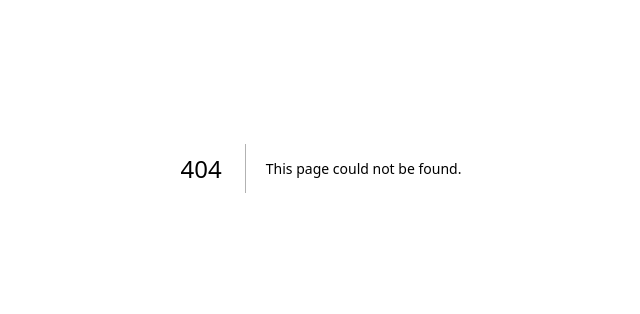
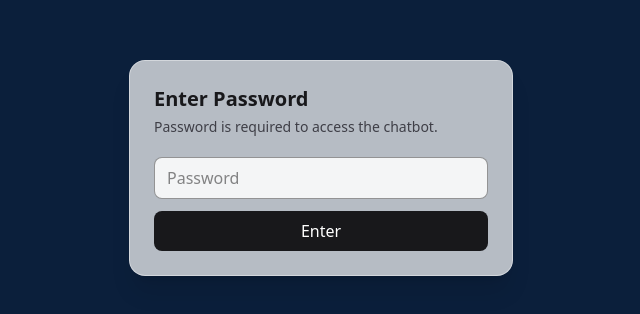
Before and after one commit to arthurily/tejk.chat, a Next.js app: page /login in a window 1280 px wide. Before the commit this address had no page. Shown: the part 232-546 px from the top of the page, without its empty margins (319-959 px from the left). Built offline with nearby package versions, Linux system fonts and the light colour scheme.

Commit message:
password

```diff
--- /dev/null
+++ b/app/api/auth/login/route.ts
@@ -0,0 +1,33 @@
+import { NextResponse } from "next/server";
+import {
+  ACCESS_COOKIE_NAME,
+  ACCESS_COOKIE_VALUE,
+  CHAT_PASSWORD,
+} from "@/lib/auth";
+
+export async function POST(request: Request) {
+  try {
+    const body = (await request.json()) as { password?: string };
+    const password = body?.password?.trim() ?? "";
+
+    if (password !== CHAT_PASSWORD) {
+      return NextResponse.json({ error: "Invalid password." }, { status: 401 });
+    }
+
+    const response = NextResponse.json({ ok: true });
+    response.cookies.set(ACCESS_COOKIE_NAME, ACCESS_COOKIE_VALUE, {
+      httpOnly: true,
+      sameSite: "lax",
+      secure: process.env.NODE_ENV === "production",
+      maxAge: 60 * 60 * 24 * 30,
+      path: "/",
+    });
+
+    return response;
+  } catch {
+    return NextResponse.json(
+      { error: "Could not process login request." },
+      { status: 400 }
+    );
+  }
+}
--- /dev/null
+++ b/app/login/page.tsx
@@ -0,0 +1,68 @@
+"use client";
+
+import { FormEvent, useState } from "react";
+import { useRouter } from "next/navigation";
+
+export default function LoginPage() {
+  const [password, setPassword] = useState("");
+  const [error, setError] = useState("");
+  const [isLoading, setIsLoading] = useState(false);
+  const router = useRouter();
+
+  const onSubmit = async (event: FormEvent) => {
+    event.preventDefault();
+    setError("");
+    setIsLoading(true);
+
+    try {
+      const response = await fetch("/api/auth/login", {
+        method: "POST",
+        headers: { "Content-Type": "application/json" },
+        body: JSON.stringify({ password }),
+      });
+
+      if (!response.ok) {
+        const data = (await response.json()) as { error?: string };
+        setError(data.error ?? "Wrong password.");
+        return;
+      }
+
+      router.push("/");
+      router.refresh();
+    } catch {
+      setError("Something went wrong. Try again.");
+    } finally {
+      setIsLoading(false);
+    }
+  };
+
+  return (
+    <main className="flex min-h-screen items-center justify-center px-4">
+      <section className="w-full max-w-sm rounded-2xl border border-white/40 bg-white/70 p-6 shadow-xl backdrop-blur-md">
+        <h1 className="text-xl font-semibold text-zinc-900">Enter Password</h1>
+        <p className="mt-1 text-sm text-zinc-700">
+          Password is required to access the chatbot.
+        </p>
+
+        <form onSubmit={onSubmit} className="mt-5 space-y-3">
+          <input
+            type="password"
+            value={password}
+            onChange={(event) => setPassword(event.target.value)}
+            placeholder="Password"
+            className="w-full rounded-lg border border-black/20 bg-white/85 px-3 py-2 outline-none focus:border-black/40"
+            autoFocus
+          />
+          {error ? <p className="text-sm text-red-600">{error}</p> : null}
+          <button
+            type="submit"
+            disabled={isLoading}
+            className="w-full rounded-lg bg-zinc-900 px-3 py-2 font-medium text-white disabled:opacity-60"
+          >
+            {isLoading ? "Checking..." : "Enter"}
+          </button>
+        </form>
+      </section>
+    </main>
+  );
+}
--- /dev/null
+++ b/lib/auth.ts
@@ -0,0 +1,3 @@
+export const ACCESS_COOKIE_NAME = "tejk_access";
+export const ACCESS_COOKIE_VALUE = "granted";
+export const CHAT_PASSWORD = "stateseman123$";
--- /dev/null
+++ b/middleware.ts
@@ -0,0 +1,39 @@
+import { NextResponse } from "next/server";
+import type { NextRequest } from "next/server";
+import { ACCESS_COOKIE_NAME, ACCESS_COOKIE_VALUE } from "@/lib/auth";
+
+export function middleware(request: NextRequest) {
+  const { pathname } = request.nextUrl;
+  const isLoginPath = pathname === "/login";
+  const isAuthApiPath = pathname === "/api/auth/login";
+  const isApiPath = pathname.startsWith("/api/");
+
+  if (isAuthApiPath) {
+    return NextResponse.next();
+  }
+
+  const hasAccess =
+    request.cookies.get(ACCESS_COOKIE_NAME)?.value === ACCESS_COOKIE_VALUE;
+
+  if (!hasAccess) {
+    if (isApiPath) {
+      return NextResponse.json({ error: "Unauthorized" }, { status: 401 });
+    }
+
+    if (!isLoginPath) {
+      const loginUrl = new URL("/login", request.url);
+      return NextResponse.redirect(loginUrl);
+    }
+  }
+
+  if (hasAccess && isLoginPath) {
+    const homeUrl = new URL("/", request.url);
+    return NextResponse.redirect(homeUrl);
+  }
+
+  return NextResponse.next();
+}
+
+export const config = {
+  matcher: ["/", "/login", "/api/:path*"],
+};
```
